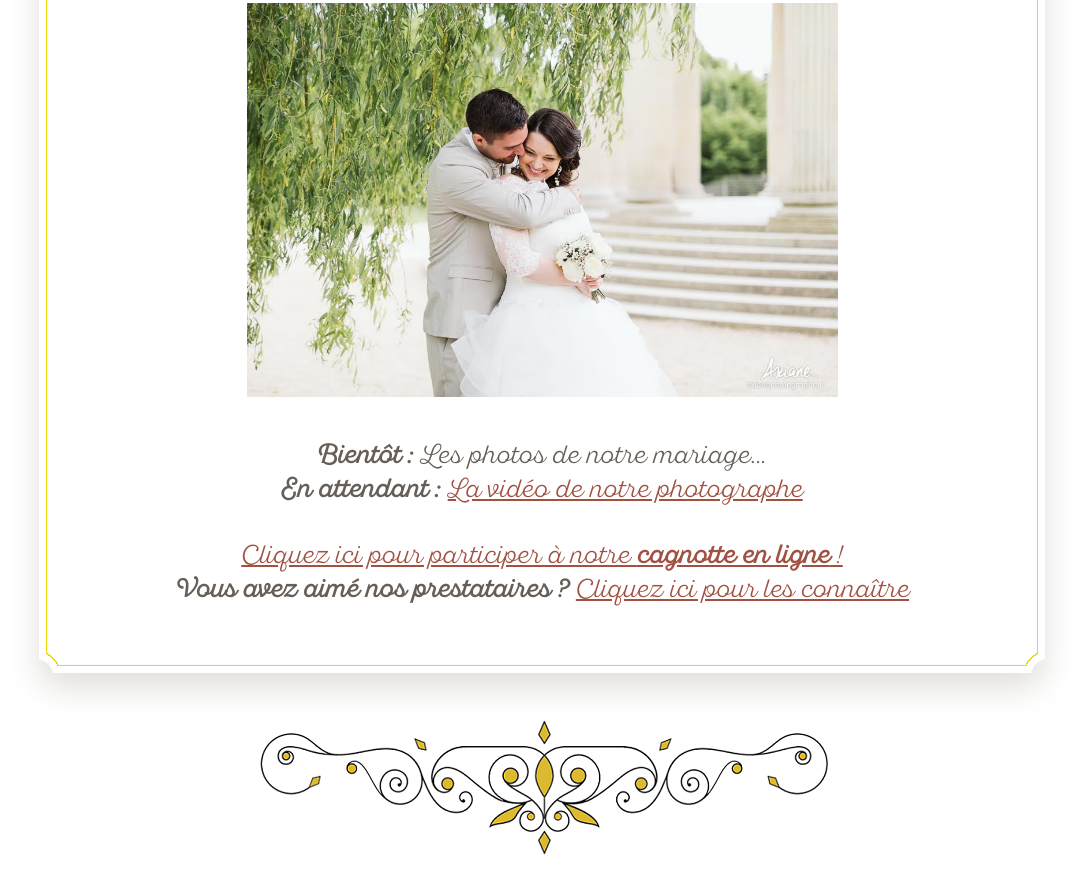
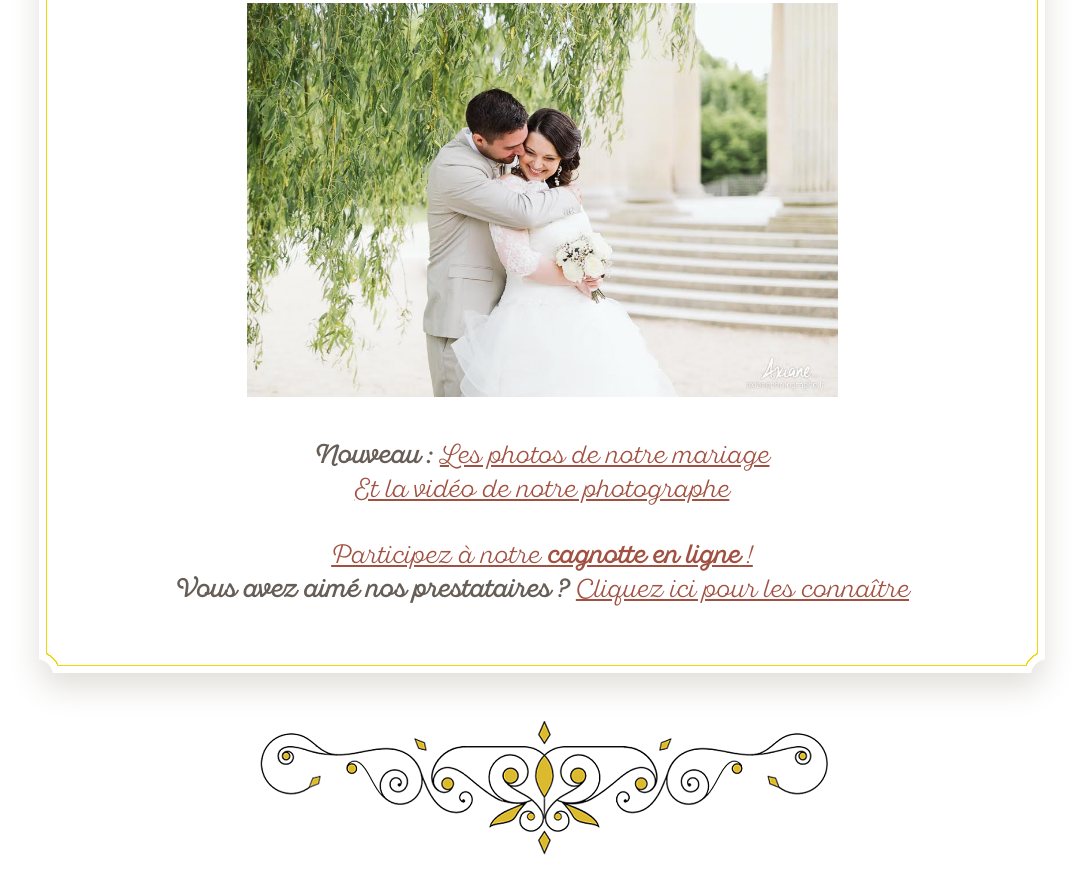
Before and after one commit to piwii/mariage, a plain HTML site: page index.html in a window 1280 px wide. Shown: the part 573-1466 px from the top of the page, without its empty margins (98-1181 px from the left). Drawn offline with Linux system fonts and the light colour scheme.

Commit message:
Page index photos photographe prog

```diff
--- a/index.html
+++ b/index.html
@@ -68,10 +68,10 @@
                         <!--<center>N'oubliez pas de confirmer votre présence <br>avant le 15 Mars 2017</center>-->
                         <br>
                         <center>
-                            <b>Bientôt : </b>Les photos de notre mariage...<br>
-                            <b>En attendant : </b><a href="https://youtu.be/2vMmyYzKRFo">La vidéo de notre photographe<br><br>
+                            <b>Nouveau : </b><a href="https://axianephotographe.pixieset.com/elodie-pierre-yves">Les photos de notre mariage<br>
+                            <a href="https://youtu.be/2vMmyYzKRFo">Et la vidéo de notre photographe<br><br>
 
-                            <a href="https://www.ookoodoo.com/fr/list/799084">Cliquez ici pour participer à notre <b>cagnotte en ligne</b> !</a><br>
+                            <a href="https://www.ookoodoo.com/fr/list/799084">Participez à notre <b>cagnotte en ligne</b> !</a><br>
                             <b>Vous avez aimé nos prestataires ? </b><a href="prestataires.html">Cliquez ici pour les connaître</a><br>
                         </center>
                         <br>
```
